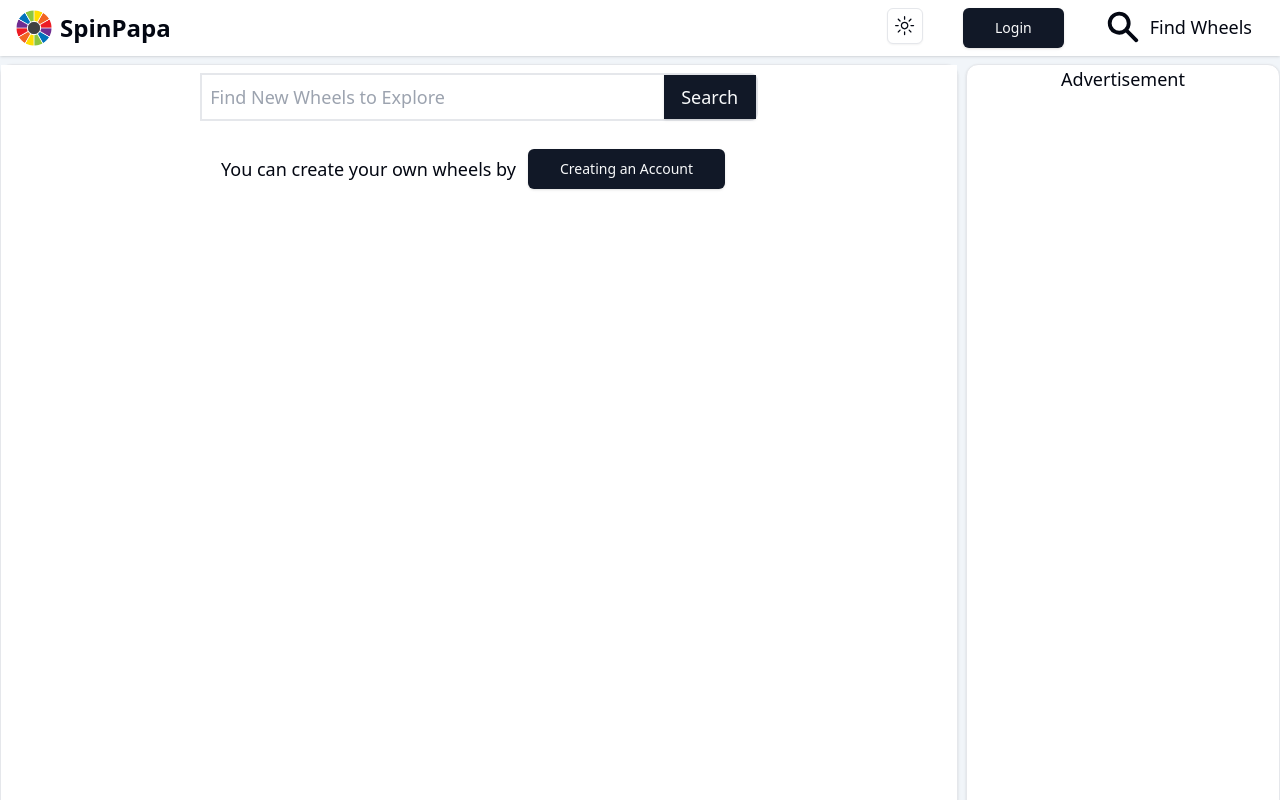
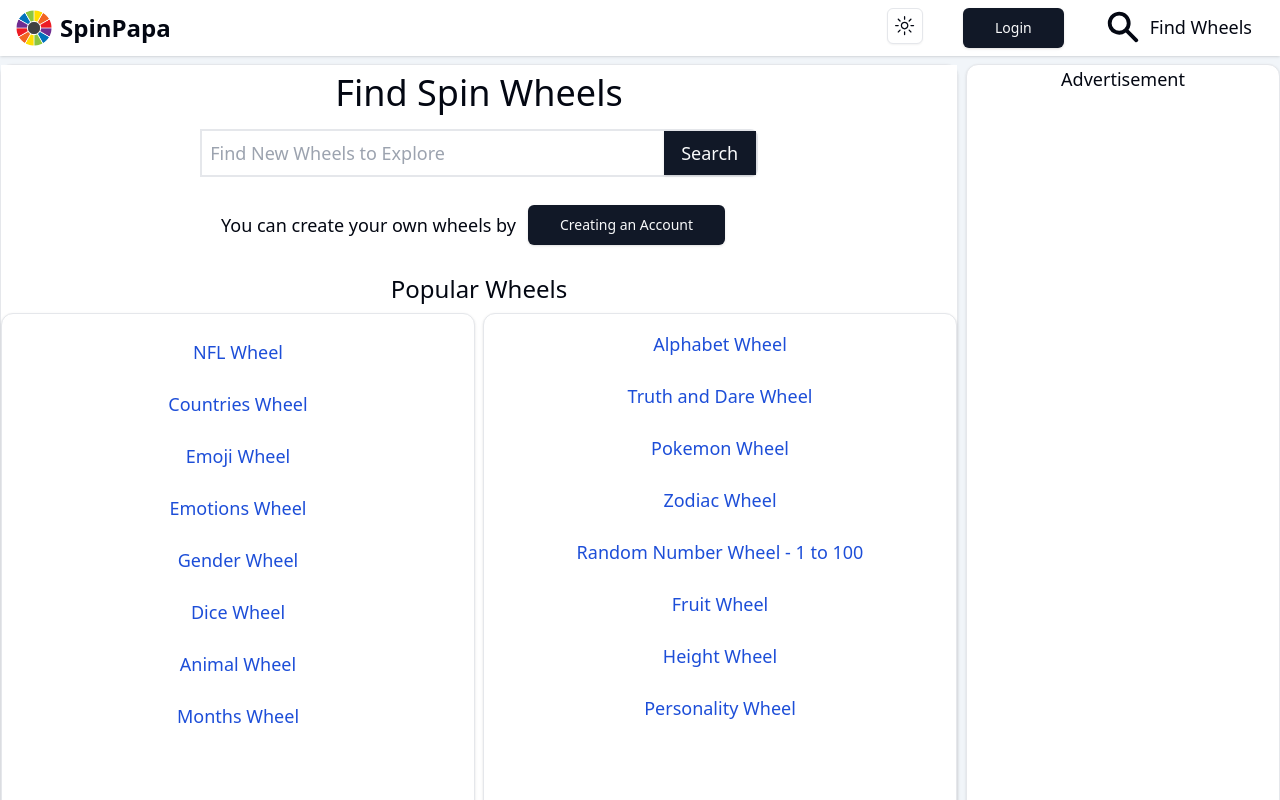
Before and after one commit to Creator149312/dcwheels, a Next.js app: page /search in a window 1280 px wide. Shown: the top 800 px of the page. Built offline with nearby package versions, Linux system fonts and the light colour scheme; no server answers.

Commit message:
Search wheels page updated with popular wheels link and sitemap updated to index popular wheels

```diff
--- a/app/search/page.js
+++ b/app/search/page.js
@@ -1,29 +1,17 @@
-// import ListDisplay from "@components/ListDisplay";
-import RemoveListBtn from "@components/RemoveListBtn";
 import SearchBarNav from "@components/SearchNavBar";
-import WheelWithInput from "@components/WheelWithInput";
 import { Button } from "@components/ui/button";
 import { Card } from "@components/ui/card";
-import { connectMongoDB } from "@lib/mongodb";
-import Wheel from "@models/wheel";
-import { validateObjectID } from "@utils/Validator";
-import Link from "next/link";
-import { HiOutlineEye, HiPencilAlt } from "react-icons/hi";
-
-let titleStr = "";
-let listerror = null;
-let wordsList = null;
 
 export const metadata = {
   title: "Find Spin Wheels",
-  description:
-    "Find the spin wheels you are looking for",
+  description: "Find the spin wheels you are looking for",
 };
 
 export default function Page() {
   return (
     <>
       <div className="bg-card text-card-foreground w-full">
+        <h1 className="text-4xl m-2 flex justify-center items-center">Find Spin Wheels</h1>
         <SearchBarNav />
         <div className="text-lg pt-2 flex justify-center items-center">
           You can create your own wheels by{" "}
@@ -33,6 +21,98 @@ export default function Page() {
             </Button>
           </a>
         </div>
+        <h2 className="text-2xl mt-4 mb-2 flex justify-center items-center">
+          Popular Wheels
+        </h2>
+        <div className="grid lg:grid-cols-12 gap-x-2 mt-2 min-h-screen">
+          <div className="rounded-xl bg-card mb-2 text-card-foreground grid text-center lg:col-span-6 shadow border">
+            <ul className="m-2 text-blue-700">
+              <li className="m-2 p-2">
+                <a href="/wheels/nfl-wheel" className="text-lg">
+                  NFL Wheel
+                </a>
+              </li>
+              <li className="m-2 p-2">
+                <a href="/wheels/countries-wheel" className="text-lg ">
+                  Countries Wheel
+                </a>
+              </li>
+              <li className="m-2 p-2">
+                <a href="/wheels/emoji-wheel" className="text-lg ">
+                  Emoji Wheel
+                </a>
+              </li>
+              <li className="m-2 p-2">
+                <a href="/wheels/emotions-wheel" className="text-lg ">
+                  Emotions Wheel
+                </a>
+              </li>
+              <li className="m-2 p-2">
+                <a href="/wheels/gender-wheel" className="text-lg ">
+                  Gender Wheel
+                </a>
+              </li>
+              <li className="m-2 p-2">
+                <a href="/wheels/dice-wheel" className="text-lg ">
+                  Dice Wheel
+                </a>
+              </li>
+              <li className="m-2 p-2">
+                <a href="/wheels/animal-wheel" className="text-lg ">
+                  Animal Wheel
+                </a>
+              </li>
+              <li className="m-2 p-2">
+                <a href="/wheels/months-wheel" className="text-lg ">
+                  Months Wheel
+                </a>
+              </li>
+            </ul>
+          </div>
+          <div className="rounded-xl border bg-card text-card-foreground shadow text-center lg:col-span-6">
+            <ul className="m-2 text-blue-700">
+              <li className="m-2 p-2">
+                <a href="/wheels/alphabet-wheel" className="text-lg ">
+                  Alphabet Wheel
+                </a>
+              </li>
+               <li className="m-2 p-2">
+                <a href="/wheels/truth-dare-wheel" className="text-lg ">
+                  Truth and Dare Wheel
+                </a>
+              </li> <li className="m-2 p-2">
+                <a href="/wheels/pokemon-wheel" className="text-lg ">
+                  Pokemon Wheel
+                </a>
+                </li>
+             <li className="m-2 p-2">
+                <a href="/wheels/zodiac-wheel" className="text-lg ">
+                  Zodiac Wheel
+                </a>
+              </li>
+             <li className="m-2 p-2">
+                <a href="/wheels/random-number-wheel" className="text-lg ">
+                  Random Number Wheel - 1 to 100
+                </a>
+              </li>
+              <li className="m-2 p-2">
+                <a href="/wheels/fruit-wheel" className="text-lg ">
+                Fruit Wheel
+                </a>
+              </li>
+              <li className="m-2 p-2">
+                <a href="/wheels/height-wheel" className="text-lg ">
+                Height Wheel
+                </a>
+              </li>
+              <li className="m-2 p-2">
+                <a href="/wheels/personality-wheel" className="text-lg ">
+                Personality Wheel
+                </a>
+              </li>
+            </ul>
+          </div>
+        </div>
       </div>
     </>
   );
```
Also changed, not shown: app/robots.txt, 1 other file (tests, documents, lock files or other folders).
